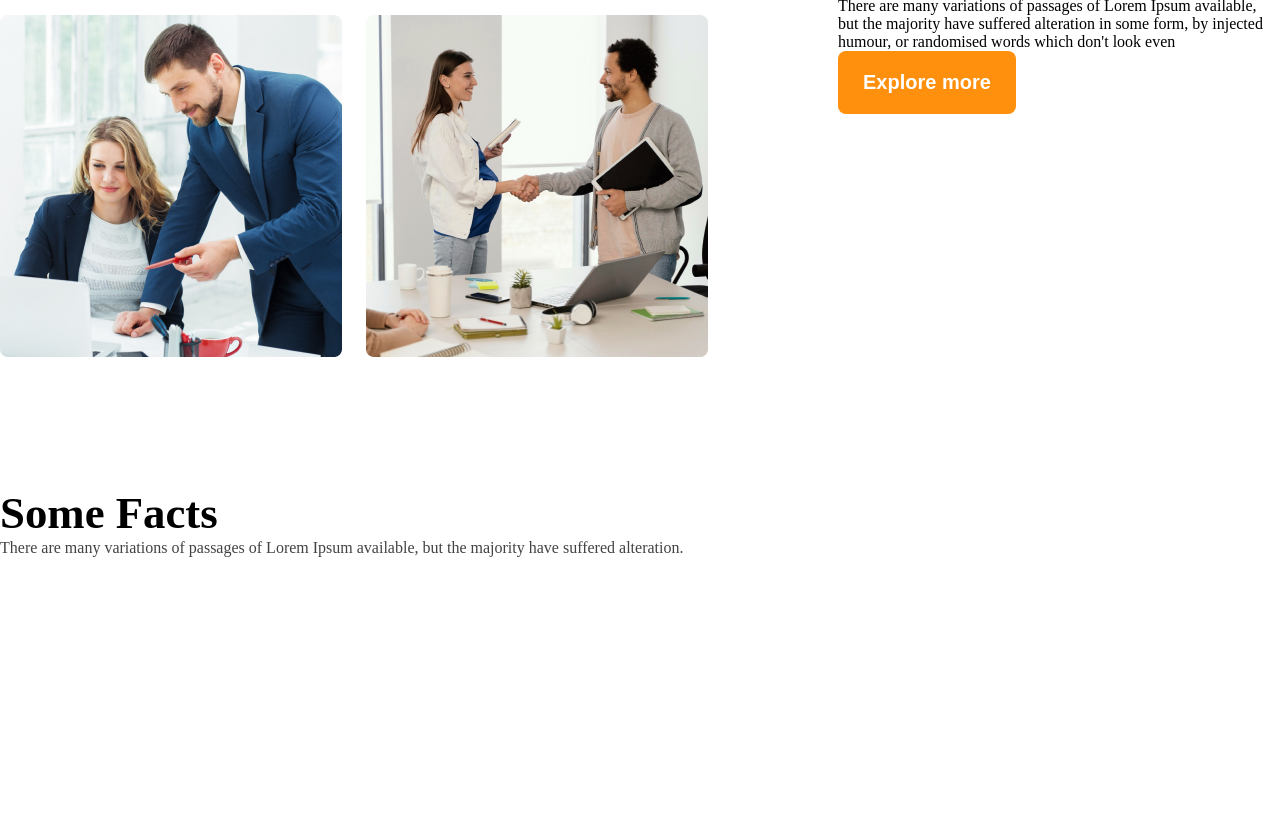
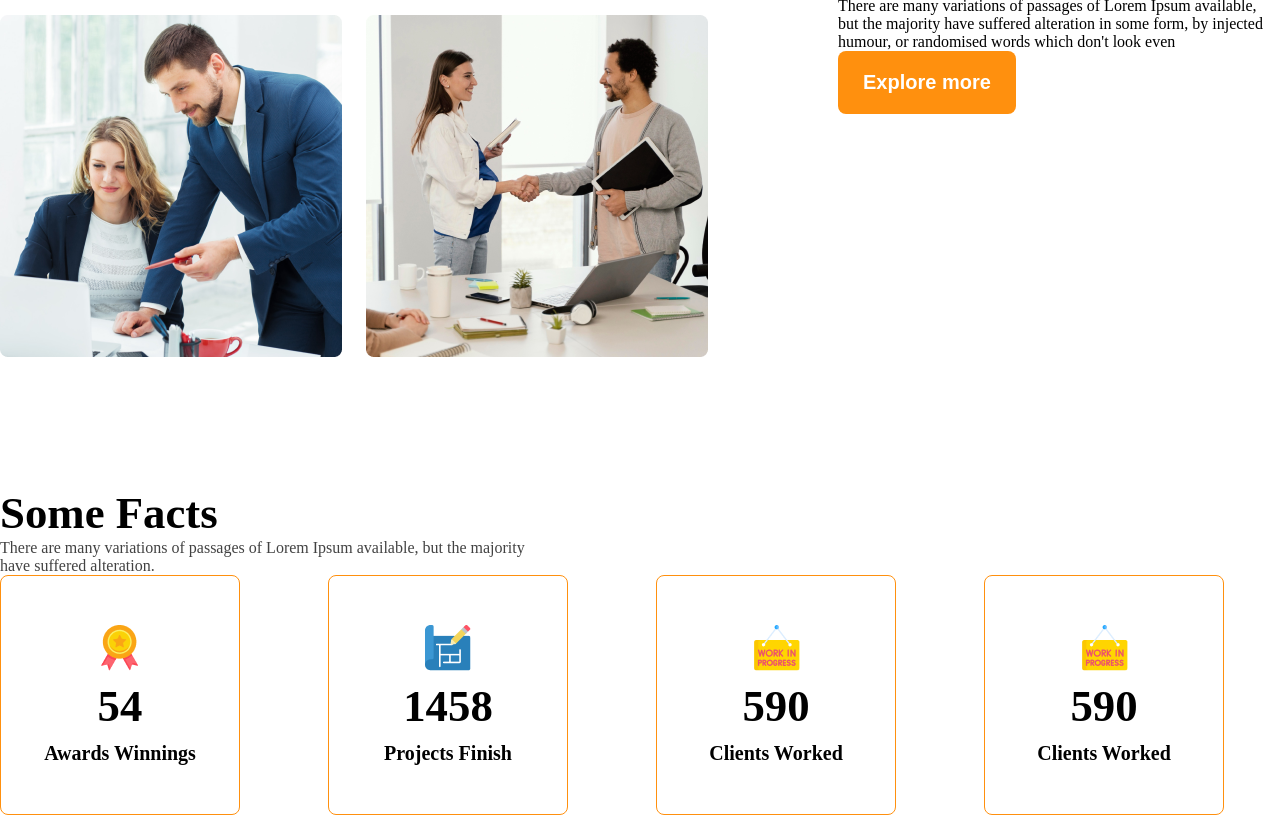
Before and after one commit to Abuhamza-Islam/g3-architects-final, a plain HTML site: page index.html in a window 1280 px wide. Shown: the part 1456-2271 px from the top of the page. Before the commit the page ends 2085 px from the top, so only its background shows below. Drawn offline with Linux system fonts and the light colour scheme.

Commit message:
somefact section is completed

```diff
--- a/g3-architect.css
+++ b/g3-architect.css
@@ -106,6 +106,37 @@ main>section{
    font-size: 2.8rem;
     font-weight: 600;
 }
+/* some fact style */
+.fact-card{
+    border: 1px solid #ff900E;
+    width: 240px;
+    height: 240px;
+    border-radius: 8px;
+    align-items: center;
+    justify-content: center;
+    text-align: center;
+}
+.fact-number{
+    font-size: 2.8rem;
+    font-weight: 600;
+    margin-top: 5px;
+    margin-bottom: 10px;
+}
+.fact-name{
+    font-size: 1.25rem;
+    font-weight: 600;
+    margin-top: 10px;
+}
+.facts-container{
+    display: grid;
+    grid-template-columns: repeat(4,1fr);
+    gap: 2rem;
+}
+.fact-description{
+    max-width: 540px;
+
+}
+
 /* responsive media */
 /* small device */
 @media screen and (max-width:576px) {
--- a/index.html
+++ b/index.html
@@ -50,13 +50,18 @@
       <!-- team-section start -->
       <section class="teams display-flex">
         <div class="team-img-container">
-          <img src="images/team1.png" alt="two architect discussing about design">
-          <img src="images/team2.png" alt="">
-          <img src="images/team3.png" alt="">
-          <img src="images/team4.png" alt="">
+          <img
+            src="images/team1.png"
+            alt="two architect discussing about design"
+          />
+          <img src="images/team2.png" alt="" />
+          <img src="images/team3.png" alt="" />
+          <img src="images/team4.png" alt="" />
         </div>
         <div class="our-features">
-          <h3 class="section-title text-gray">Quick list of Our <span class="text-primary" id="feature-word">Features</span>
+          <h3 class="section-title text-gray">
+            Quick list of Our
+            <span class="text-primary" id="feature-word">Features</span>
           </h3>
           <p class="feature-description">
             There are many variations of passages of Lorem Ipsum available, but
@@ -68,44 +73,48 @@
       </section>
       <!-- team section end -->
       <!-- features will enjoy start -->
-        <section>
-
-        </section>
+      <section></section>
       <!-- features will enjoy end -->
       <!-- some facts start -->
       <section>
-          <h3 class="section-title">
-            Some Facts
-          </h3>
-          <p class="text-gray">
-            There are many variations of passages of Lorem Ipsum available, but the majority have suffered alteration.
+        <h3 class="section-title">Some Facts</h3>
+        <p class="text-gray fact-description">
+          There are many variations of passages of Lorem Ipsum available, but
+          the majority have suffered alteration.
         </p>
         <div class="facts-container">
-            <!-- .fact*4>img.fact-icon+h4.fact-number+h5.fact-name -->
-            <div class="fact">
-              <img src="" alt="" class="fact-icon">
-              <h4 class="fact-number"></h4>
-              <h5 class="fact-name"></h5>
+          <!-- .fact-card*4>img.fact-icon+h4.fact-number+h5.fact-name -->
+          <div class="fact-card display-flex">
+            <div>
+              <img src="images/icons/ribon.png" alt="" class="fact-icon" />
+              <h4 class="fact-number">54</h4>
+              <h5 class="fact-name">Awards Winnings</h5>
             </div>
-            <div class="fact">
-              <img src="" alt="" class="fact-icon">
-              <h4 class="fact-number"></h4>
-              <h5 class="fact-name"></h5>
           </div>
-            <div class="fact">
-              <img src="" alt="" class="fact-icon">
-              <h4 class="fact-number"></h4>
-              <h5 class="fact-name"></h5>
+          <div class="fact-card display-flex">
+            <div>
+              <img src="images/icons/projects.png" alt="" class="fact-icon" />
+              <h4 class="fact-number">1458</h4>
+              <h5 class="fact-name">Projects Finish</h5>
             </div>
-            <div class="fact">
-              <img src="" alt="" class="fact-icon">
-              <h4 class="fact-number"></h4>
-              <h5 class="fact-name"></h5>
+          </div>
+          <div class="fact-card display-flex">
+            <div>
+              <img src="images/icons/customers.png" alt="" class="fact-icon" />
+              <h4 class="fact-number">590</h4>
+              <h5 class="fact-name">Clients Worked</h5>
+            </div>
+          </div>
+          <div class="fact-card display-flex">
+            <div>
+              <img src="images/icons/customers.png" alt="" class="fact-icon" />
+              <h4 class="fact-number">590</h4>
+              <h5 class="fact-name">Clients Worked</h5>
+            </div>
           </div>
         </div>
       </section>
       <!-- some facts end -->
-
     </main>
   </body>
 </html>
```
Lines whose indentation alone changed are shown as unchanged.
